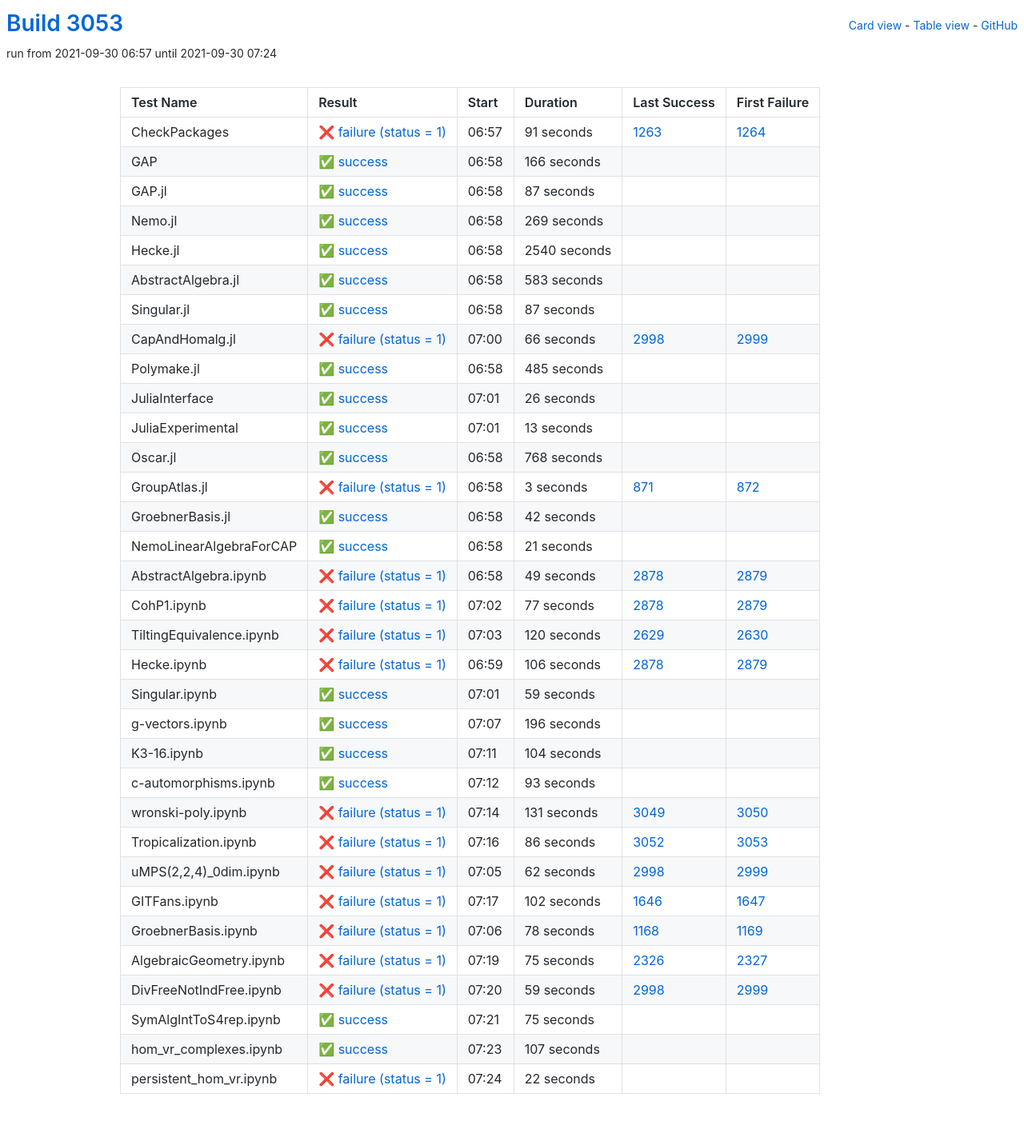
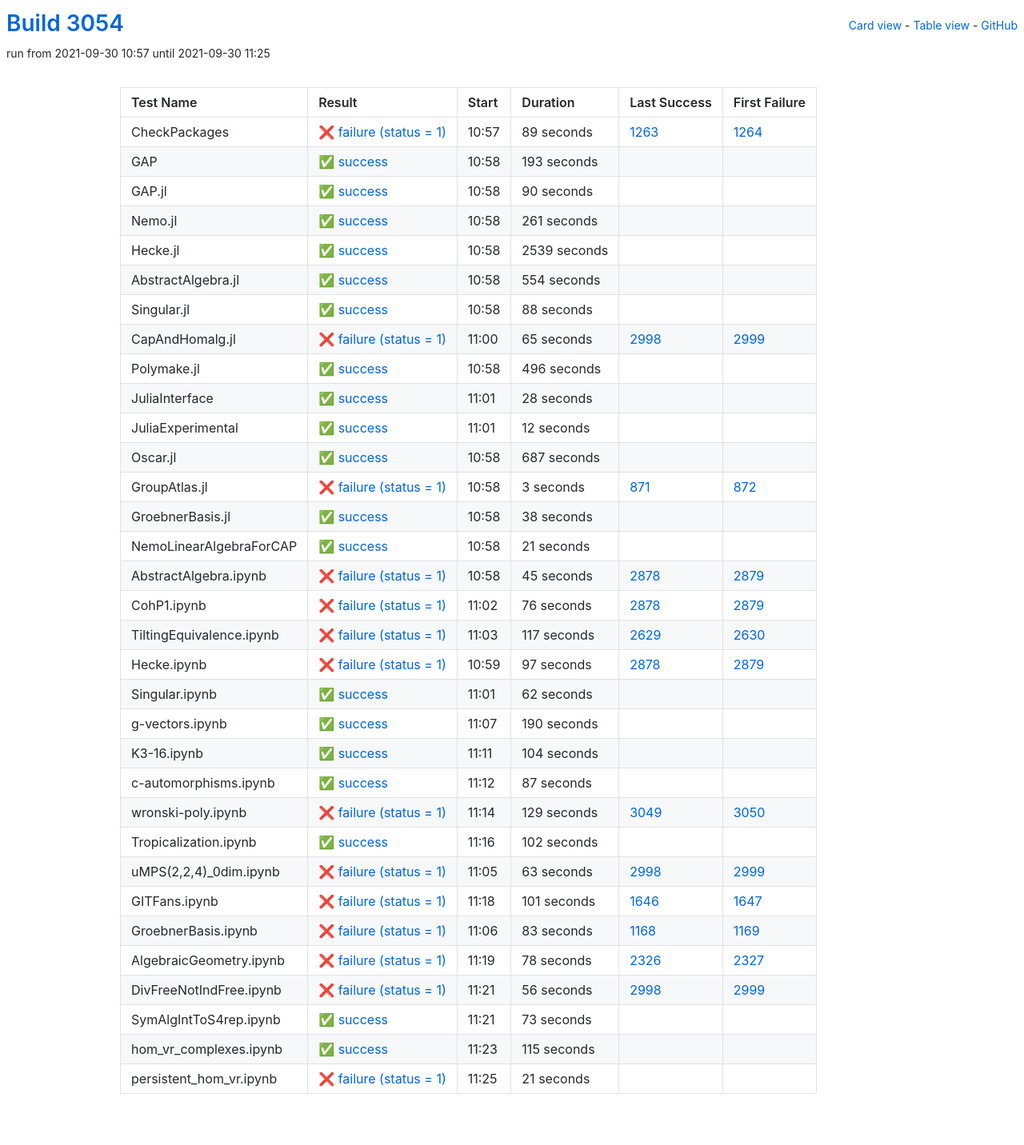
Before and after one commit to oscar-system/oscar-ci-status-stable, a Jekyll site: the page built from table.html, in a window 1280 px wide. Shown: the whole page at 80% size. Built offline with Jekyll 4.4.1, drawn with Linux system fonts in a browser that asks for light colours.

Commit message:
Build #3054

```diff
--- a/_data/ci.yml
+++ b/_data/ci.yml
@@ -1,6 +1,6 @@
 ---
-build: 3053
-build_url: https://oscarci.mathematik.uni-kl.de/job/oscar-stable/3053/
+build: 3054
+build_url: https://oscarci.mathematik.uni-kl.de/job/oscar-stable/3054/
 job: oscar-stable
 organization: oscar-system
 repo: oscar-ci-status-stable
@@ -8,152 +8,152 @@ repourl: https://github.com/oscar-system/oscar-ci-status-stable
 tests:
 - name: CheckPackages
   id: checkpackages
-  log: https://oscarci.mathematik.uni-kl.de/job/oscar-stable/3053/artifact/logs/build-3053/CheckPackages.log
-  start: 2021-09-30 06:57
+  log: https://oscarci.mathematik.uni-kl.de/job/oscar-stable/3054/artifact/logs/build-3054/CheckPackages.log
+  start: 2021-09-30 10:57
   success: false
   exitcode: 1
   status: failure
-  duration: 91
+  duration: 89
   last_success: 1263
   last_success_url: https://oscarci.mathematik.uni-kl.de/job/oscar-stable/1263/
   first_failure: 1264
   first_failure_url: https://oscarci.mathematik.uni-kl.de/job/oscar-stable/1264/
 - name: GAP
   id: gap
-  log: https://oscarci.mathematik.uni-kl.de/job/oscar-stable/3053/artifact/logs/build-3053/GAP.log
-  start: 2021-09-30 06:58
+  log: https://oscarci.mathematik.uni-kl.de/job/oscar-stable/3054/artifact/logs/build-3054/GAP.log
+  start: 2021-09-30 10:58
   success: true
   exitcode: 0
   status: success
-  duration: 166
+  duration: 193
   last_success: false
   last_success_url:
   first_failure: false
   first_failure_url:
 - name: GAP.jl
   id: gap-jl
-  log: https://oscarci.mathematik.uni-kl.de/job/oscar-stable/3053/artifact/logs/build-3053/GAP.jl.log
-  start: 2021-09-30 06:58
+  log: https://oscarci.mathematik.uni-kl.de/job/oscar-stable/3054/artifact/logs/build-3054/GAP.jl.log
+  start: 2021-09-30 10:58
   success: true
   exitcode: 0
   status: success
-  duration: 87
+  duration: 90
   last_success: false
   last_success_url:
   first_failure: false
   first_failure_url:
 - name: Nemo.jl
   id: nemo-jl
-  log: https://oscarci.mathematik.uni-kl.de/job/oscar-stable/3053/artifact/logs/build-3053/Nemo.jl.log
-  start: 2021-09-30 06:58
+  log: https://oscarci.mathematik.uni-kl.de/job/oscar-stable/3054/artifact/logs/build-3054/Nemo.jl.log
+  start: 2021-09-30 10:58
   success: true
   exitcode: 0
   status: success
-  duration: 269
+  duration: 261
   last_success: false
   last_success_url:
   first_failure: false
   first_failure_url:
 - name: Hecke.jl
   id: hecke-jl
-  log: https://oscarci.mathematik.uni-kl.de/job/oscar-stable/3053/artifact/logs/build-3053/Hecke.jl.log
-  start: 2021-09-30 06:58
+  log: https://oscarci.mathematik.uni-kl.de/job/oscar-stable/3054/artifact/logs/build-3054/Hecke.jl.log
+  start: 2021-09-30 10:58
   success: true
   exitcode: 0
   status: success
-  duration: 2540
+  duration: 2539
   last_success: false
   last_success_url:
   first_failure: false
   first_failure_url:
 - name: AbstractAlgebra.jl
   id: abstractalgebra-jl
-  log: https://oscarci.mathematik.uni-kl.de/job/oscar-stable/3053/artifact/logs/build-3053/AbstractAlgebra.jl.log
-  start: 2021-09-30 06:58
+  log: https://oscarci.mathematik.uni-kl.de/job/oscar-stable/3054/artifact/logs/build-3054/AbstractAlgebra.jl.log
+  start: 2021-09-30 10:58
   success: true
   exitcode: 0
   status: success
-  duration: 583
+  duration: 554
   last_success: false
   last_success_url:
   first_failure: false
   first_failure_url:
 - name: Singular.jl
   id: singular-jl
-  log: https://oscarci.mathematik.uni-kl.de/job/oscar-stable/3053/artifact/logs/build-3053/Singular.jl.log
-  start: 2021-09-30 06:58
+  log: https://oscarci.mathematik.uni-kl.de/job/oscar-stable/3054/artifact/logs/build-3054/Singular.jl.log
+  start: 2021-09-30 10:58
   success: true
   exitcode: 0
   status: success
-  duration: 87
+  duration: 88
   last_success: false
   last_success_url:
   first_failure: false
   first_failure_url:
 - name: CapAndHomalg.jl
   id: capandhomalg-jl
-  log: https://oscarci.mathematik.uni-kl.de/job/oscar-stable/3053/artifact/logs/build-3053/CapAndHomalg.jl.log
-  start: 2021-09-30 07:00
+  log: https://oscarci.mathematik.uni-kl.de/job/oscar-stable/3054/artifact/logs/build-3054/CapAndHomalg.jl.log
+  start: 2021-09-30 11:00
   success: false
   exitcode: 1
   status: failure
-  duration: 66
+  duration: 65
   last_success: 2998
   last_success_url: https://oscarci.mathematik.uni-kl.de/job/oscar-stable/2998/
   first_failure: 2999
   first_failure_url: https://oscarci.mathematik.uni-kl.de/job/oscar-stable/2999/
 - name: Polymake.jl
   id: polymake-jl
-  log: https://oscarci.mathematik.uni-kl.de/job/oscar-stable/3053/artifact/logs/build-3053/Polymake.jl.log
-  start: 2021-09-30 06:58
+  log: https://oscarci.mathematik.uni-kl.de/job/oscar-stable/3054/artifact/logs/build-3054/Polymake.jl.log
+  start: 2021-09-30 10:58
   success: true
   exitcode: 0
   status: success
-  duration: 485
+  duration: 496
   last_success: false
   last_success_url:
   first_failure: false
   first_failure_url:
 - name: JuliaInterface
   id: juliainterface
-  log: https://oscarci.mathematik.uni-kl.de/job/oscar-stable/3053/artifact/logs/build-3053/JuliaInterface.log
-  start: 2021-09-30 07:01
+  log: https://oscarci.mathematik.uni-kl.de/job/oscar-stable/3054/artifact/logs/build-3054/JuliaInterface.log
+  start: 2021-09-30 11:01
   success: true
   exitcode: 0
   status: success
-  duration: 26
+  duration: 28
   last_success: false
   last_success_url:
   first_failure: false
   first_failure_url:
 - name: JuliaExperimental
   id: juliaexperimental
-  log: https://oscarci.mathematik.uni-kl.de/job/oscar-stable/3053/artifact/logs/build-3053/JuliaExperimental.log
-  start: 2021-09-30 07:01
+  log: https://oscarci.mathematik.uni-kl.de/job/oscar-stable/3054/artifact/logs/build-3054/JuliaExperimental.log
+  start: 2021-09-30 11:01
   success: true
   exitcode: 0
   status: success
-  duration: 13
+  duration: 12
   last_success: false
   last_success_url:
   first_failure: false
   first_failure_url:
 - name: Oscar.jl
   id: oscar-jl
-  log: https://oscarci.mathematik.uni-kl.de/job/oscar-stable/3053/artifact/logs/build-3053/Oscar.jl.log
-  start: 2021-09-30 06:58
+  log: https://oscarci.mathematik.uni-kl.de/job/oscar-stable/3054/artifact/logs/build-3054/Oscar.jl.log
+  start: 2021-09-30 10:58
   success: true
   exitcode: 0
   status: success
-  duration: 768
+  duration: 687
   last_success: false
   last_success_url:
   first_failure: false
   first_failure_url:
 - name: GroupAtlas.jl
   id: groupatlas-jl
-  log: https://oscarci.mathematik.uni-kl.de/job/oscar-stable/3053/artifact/logs/build-3053/GroupAtlas.jl.log
-  start: 2021-09-30 06:58
+  log: https://oscarci.mathematik.uni-kl.de/job/oscar-stable/3054/artifact/logs/build-3054/GroupAtlas.jl.log
+  start: 2021-09-30 10:58
   success: false
   exitcode: 1
   status: failure
@@ -164,20 +164,20 @@ tests:
   first_failure_url: https://oscarci.mathematik.uni-kl.de/job/oscar-stable/872/
 - name: GroebnerBasis.jl
   id: groebnerbasis-jl
-  log: https://oscarci.mathematik.uni-kl.de/job/oscar-stable/3053/artifact/logs/build-3053/GroebnerBasis.jl.log
-  start: 2021-09-30 06:58
+  log: https://oscarci.mathematik.uni-kl.de/job/oscar-stable/3054/artifact/logs/build-3054/GroebnerBasis.jl.log
+  start: 2021-09-30 10:58
   success: true
   exitcode: 0
   status: success
-  duration: 42
+  duration: 38
   last_success: false
   last_success_url:
   first_failure: false
   first_failure_url:
 - name: NemoLinearAlgebraForCAP
   id: nemolinearalgebraforcap
-  log: https://oscarci.mathematik.uni-kl.de/job/oscar-stable/3053/artifact/logs/build-3053/NemoLinearAlgebraForCAP.log
-  start: 2021-09-30 06:58
+  log: https://oscarci.mathematik.uni-kl.de/job/oscar-stable/3054/artifact/logs/build-3054/NemoLinearAlgebraForCAP.log
+  start: 2021-09-30 10:58
   success: true
   exitcode: 0
   status: success
@@ -188,80 +188,80 @@ tests:
   first_failure_url:
 - name: AbstractAlgebra.ipynb
   id: abstractalgebra-ipynb
-  log: https://oscarci.mathematik.uni-kl.de/job/oscar-stable/3053/artifact/logs/build-3053/AbstractAlgebra.ipynb.log
-  start: 2021-09-30 06:58
+  log: https://oscarci.mathematik.uni-kl.de/job/oscar-stable/3054/artifact/logs/build-3054/AbstractAlgebra.ipynb.log
+  start: 2021-09-30 10:58
   success: false
   exitcode: 1
   status: failure
-  duration: 49
+  duration: 45
   last_success: 2878
   last_success_url: https://oscarci.mathematik.uni-kl.de/job/oscar-stable/2878/
   first_failure: 2879
   first_failure_url: https://oscarci.mathematik.uni-kl.de/job/oscar-stable/2879/
 - name: CohP1.ipynb
   id: cohp1-ipynb
-  log: https://oscarci.mathematik.uni-kl.de/job/oscar-stable/3053/artifact/logs/build-3053/CohP1.ipynb.log
-  start: 2021-09-30 07:02
+  log: https://oscarci.mathematik.uni-kl.de/job/oscar-stable/3054/artifact/logs/build-3054/CohP1.ipynb.log
+  start: 2021-09-30 11:02
   success: false
   exitcode: 1
   status: failure
-  duration: 77
+  duration: 76
   last_success: 2878
   last_success_url: https://oscarci.mathematik.uni-kl.de/job/oscar-stable/2878/
   first_failure: 2879
   first_failure_url: https://oscarci.mathematik.uni-kl.de/job/oscar-stable/2879/
 - name: TiltingEquivalence.ipynb
   id: tiltingequivalence-ipynb
-  log: https://oscarci.mathematik.uni-kl.de/job/oscar-stable/3053/artifact/logs/build-3053/TiltingEquivalence.ipynb.log
-  start: 2021-09-30 07:03
+  log: https://oscarci.mathematik.uni-kl.de/job/oscar-stable/3054/artifact/logs/build-3054/TiltingEquivalence.ipynb.log
+  start: 2021-09-30 11:03
   success: false
   exitcode: 1
   status: failure
-  duration: 120
+  duration: 117
   last_success: 2629
   last_success_url: https://oscarci.mathematik.uni-kl.de/job/oscar-stable/2629/
   first_failure: 2630
   first_failure_url: https://oscarci.mathematik.uni-kl.de/job/oscar-stable/2630/
 - name: Hecke.ipynb
   id: hecke-ipynb
-  log: https://oscarci.mathematik.uni-kl.de/job/oscar-stable/3053/artifact/logs/build-3053/Hecke.ipynb.log
-  start: 2021-09-30 06:59
+  log: https://oscarci.mathematik.uni-kl.de/job/oscar-stable/3054/artifact/logs/build-3054/Hecke.ipynb.log
+  start: 2021-09-30 10:59
   success: false
   exitcode: 1
   status: failure
-  duration: 106
+  duration: 97
   last_success: 2878
   last_success_url: https://oscarci.mathematik.uni-kl.de/job/oscar-stable/2878/
   first_failure: 2879
   first_failure_url: https://oscarci.mathematik.uni-kl.de/job/oscar-stable/2879/
 - name: Singular.ipynb
   id: singular-ipynb
-  log: https://oscarci.mathematik.uni-kl.de/job/oscar-stable/3053/artifact/logs/build-3053/Singular.ipynb.log
-  start: 2021-09-30 07:01
+  log: https://oscarci.mathematik.uni-kl.de/job/oscar-stable/3054/artifact/logs/build-3054/Singular.ipynb.log
+  start: 2021-09-30 11:01
   success: true
   exitcode: 0
   status: success
-  duration: 59
+  duration: 62
   last_success: false
   last_success_url:
   first_failure: false
   first_failure_url:
 - name: g-vectors.ipynb
   id: g-vectors-ipynb
-  log: https://oscarci.mathematik.uni-kl.de/job/oscar-stable/3053/artifact/logs/build-3053/g-vectors.ipynb.log
-  start: 2021-09-30 07:07
+  log: https://oscarci.mathematik.uni-kl.de/job/oscar-stable/3054/artifact/logs/build-3054/g-vectors.ipynb.log
+  start: 2021-09-30 11:07
   success: true
   exitcode: 0
   status: success
-  duration: 196
+  duration: 190
   last_success: false
   last_success_url:
   first_failure: false
   first_failure_url:
 - name: K3-16.ipynb
   id: k3-16-ipynb
-  log: https://oscarci.mathematik.uni-kl.de/job/oscar-stable/3053/artifact/logs/build-3053/K3-16.ipynb.log
-  start: 2021-09-30 07:11
+  log: https://oscarci.mathematik.uni-kl.de/job/oscar-stable/3054/artifact/logs/build-3054/K3-16.ipynb.log
+  start: 2021-09-30 11:11
   success: true
   exitcode: 0
   status: success
@@ -272,132 +272,132 @@ tests:
   first_failure_url:
 - name: c-automorphisms.ipynb
   id: c-automorphisms-ipynb
-  log: https://oscarci.mathematik.uni-kl.de/job/oscar-stable/3053/artifact/logs/build-3053/c-automorphisms.ipynb.log
-  start: 2021-09-30 07:12
+  log: https://oscarci.mathematik.uni-kl.de/job/oscar-stable/3054/artifact/logs/build-3054/c-automorphisms.ipynb.log
+  start: 2021-09-30 11:12
   success: true
   exitcode: 0
   status: success
-  duration: 93
+  duration: 87
   last_success: false
   last_success_url:
   first_failure: false
   first_failure_url:
 - name: wronski-poly.ipynb
   id: wronski-poly-ipynb
-  log: https://oscarci.mathematik.uni-kl.de/job/oscar-stable/3053/artifact/logs/build-3053/wronski-poly.ipynb.log
-  start: 2021-09-30 07:14
+  log: https://oscarci.mathematik.uni-kl.de/job/oscar-stable/3054/artifact/logs/build-3054/wronski-poly.ipynb.log
+  start: 2021-09-30 11:14
   success: false
   exitcode: 1
   status: failure
-  duration: 131
+  duration: 129
   last_success: 3049
   last_success_url: https://oscarci.mathematik.uni-kl.de/job/oscar-stable/3049/
   first_failure: 3050
   first_failure_url: https://oscarci.mathematik.uni-kl.de/job/oscar-stable/3050/
 - name: Tropicalization.ipynb
   id: tropicalization-ipynb
-  log: https://oscarci.mathematik.uni-kl.de/job/oscar-stable/3053/artifact/logs/build-3053/Tropicalization.ipynb.log
-  start: 2021-09-30 07:16
+  log: https://oscarci.mathematik.uni-kl.de/job/oscar-stable/3054/artifact/logs/build-3054/Tropicalization.ipynb.log
+  start: 2021-09-30 11:16
+  success: true
+  exitcode: 0
+  status: success
+  duration: 102
+  last_success: false
+  last_success_url:
+  first_failure: false
+  first_failure_url:
+- name: uMPS(2,2,4)_0dim.ipynb
+  id: umps-2-2-4-0dim-ipynb
+  log: https://oscarci.mathematik.uni-kl.de/job/oscar-stable/3054/artifact/logs/build-3054/uMPS-2-2-4-_0dim.ipynb.log
+  start: 2021-09-30 11:05
   success: false
   exitcode: 1
   status: failure
-  duration: 86
-  last_success: 3052
-  last_success_url: https://oscarci.mathematik.uni-kl.de/job/oscar-stable/3052/
-  first_failure: 3053
-  first_failure_url: https://oscarci.mathematik.uni-kl.de/job/oscar-stable/3053/
-- name: uMPS(2,2,4)_0dim.ipynb
-  id: umps-2-2-4-0dim-ipynb
-  log: https://oscarci.mathematik.uni-kl.de/job/oscar-stable/3053/artifact/logs/build-3053/uMPS-2-2-4-_0dim.ipynb.log
-  start: 2021-09-30 07:05
-  success: false
-  exitcode: 1
-  status: failure
-  duration: 62
+  duration: 63
   last_success: 2998
   last_success_url: https://oscarci.mathematik.uni-kl.de/job/oscar-stable/2998/
   first_failure: 2999
   first_failure_url: https://oscarci.mathematik.uni-kl.de/job/oscar-stable/2999/
 - name: GITFans.ipynb
   id: gitfans-ipynb
-  log: https://oscarci.mathematik.uni-kl.de/job/oscar-stable/3053/artifact/logs/build-3053/GITFans.ipynb.log
-  start: 2021-09-30 07:17
+  log: https://oscarci.mathematik.uni-kl.de/job/oscar-stable/3054/artifact/logs/build-3054/GITFans.ipynb.log
+  start: 2021-09-30 11:18
   success: false
   exitcode: 1
   status: failure
-  duration: 102
+  duration: 101
   last_success: 1646
   last_success_url: https://oscarci.mathematik.uni-kl.de/job/oscar-stable/1646/
   first_failure: 1647
   first_failure_url: https://oscarci.mathematik.uni-kl.de/job/oscar-stable/1647/
 - name: GroebnerBasis.ipynb
   id: groebnerbasis-ipynb
-  log: https://oscarci.mathematik.uni-kl.de/job/oscar-stable/3053/artifact/logs/build-3053/GroebnerBasis.ipynb.log
-  start: 2021-09-30 07:06
+  log: https://oscarci.mathematik.uni-kl.de/job/oscar-stable/3054/artifact/logs/build-3054/GroebnerBasis.ipynb.log
+  start: 2021-09-30 11:06
   success: false
   exitcode: 1
   status: failure
-  duration: 78
+  duration: 83
   last_success: 1168
   last_success_url: https://oscarci.mathematik.uni-kl.de/job/oscar-stable/1168/
   first_failure: 1169
   first_failure_url: https://oscarci.mathematik.uni-kl.de/job/oscar-stable/1169/
 - name: AlgebraicGeometry.ipynb
   id: algebraicgeometry-ipynb
-  log: https://oscarci.mathematik.uni-kl.de/job/oscar-stable/3053/artifact/logs/build-3053/AlgebraicGeometry.ipynb.log
-  start: 2021-09-30 07:19
+  log: https://oscarci.mathematik.uni-kl.de/job/oscar-stable/3054/artifact/logs/build-3054/AlgebraicGeometry.ipynb.log
+  start: 2021-09-30 11:19
   success: false
   exitcode: 1
   status: failure
-  duration: 75
+  duration: 78
   last_success: 2326
   last_success_url: https://oscarci.mathematik.uni-kl.de/job/oscar-stable/2326/
   first_failure: 2327
   first_failure_url: https://oscarci.mathematik.uni-kl.de/job/oscar-stable/2327/
 - name: DivFreeNotIndFree.ipynb
   id: divfreenotindfree-ipynb
-  log: https://oscarci.mathematik.uni-kl.de/job/oscar-stable/3053/artifact/logs/build-3053/DivFreeNotIndFree.ipynb.log
-  start: 2021-09-30 07:20
+  log: https://oscarci.mathematik.uni-kl.de/job/oscar-stable/3054/artifact/logs/build-3054/DivFreeNotIndFree.ipynb.log
+  start: 2021-09-30 11:21
   success: false
   exitcode: 1
   status: failure
-  duration: 59
+  duration: 56
   last_success: 2998
   last_success_url: https://oscarci.mathematik.uni-kl.de/job/oscar-stable/2998/
   first_failure: 2999
   first_failure_url: https://oscarci.mathematik.uni-kl.de/job/oscar-stable/2999/
 - name: SymAlgIntToS4rep.ipynb
   id: symalginttos4rep-ipynb
-  log: https://oscarci.mathematik.uni-kl.de/job/oscar-stable/3053/artifact/logs/build-3053/SymAlgIntToS4rep.ipynb.log
-  start: 2021-09-30 07:21
+  log: https://oscarci.mathematik.uni-kl.de/job/oscar-stable/3054/artifact/logs/build-3054/SymAlgIntToS4rep.ipynb.log
+  start: 2021-09-30 11:21
   success: true
   exitcode: 0
   status: success
-  duration: 75
+  duration: 73
   last_success: false
   last_success_url:
   first_failure: false
   first_failure_url:
 - name: hom_vr_complexes.ipynb
   id: hom-vr-complexes-ipynb
-  log: https://oscarci.mathematik.uni-kl.de/job/oscar-stable/3053/artifact/logs/build-3053/hom_vr_complexes.ipynb.log
-  start: 2021-09-30 07:23
+  log: https://oscarci.mathematik.uni-kl.de/job/oscar-stable/3054/artifact/logs/build-3054/hom_vr_complexes.ipynb.log
+  start: 2021-09-30 11:23
   success: true
   exitcode: 0
   status: success
-  duration: 107
+  duration: 115
   last_success: false
   last_success_url:
   first_failure: false
   first_failure_url:
 - name: persistent_hom_vr.ipynb
   id: persistent-hom-vr-ipynb
-  log: https://oscarci.mathematik.uni-kl.de/job/oscar-stable/3053/artifact/logs/build-3053/persistent_hom_vr.ipynb.log
-  start: 2021-09-30 07:24
+  log: https://oscarci.mathematik.uni-kl.de/job/oscar-stable/3054/artifact/logs/build-3054/persistent_hom_vr.ipynb.log
+  start: 2021-09-30 11:25
   success: false
   exitcode: 1
   status: failure
-  duration: 22
+  duration: 21
   last_success: false
   last_success_url:
   first_failure: false
```
Also changed, not shown: README.md.
